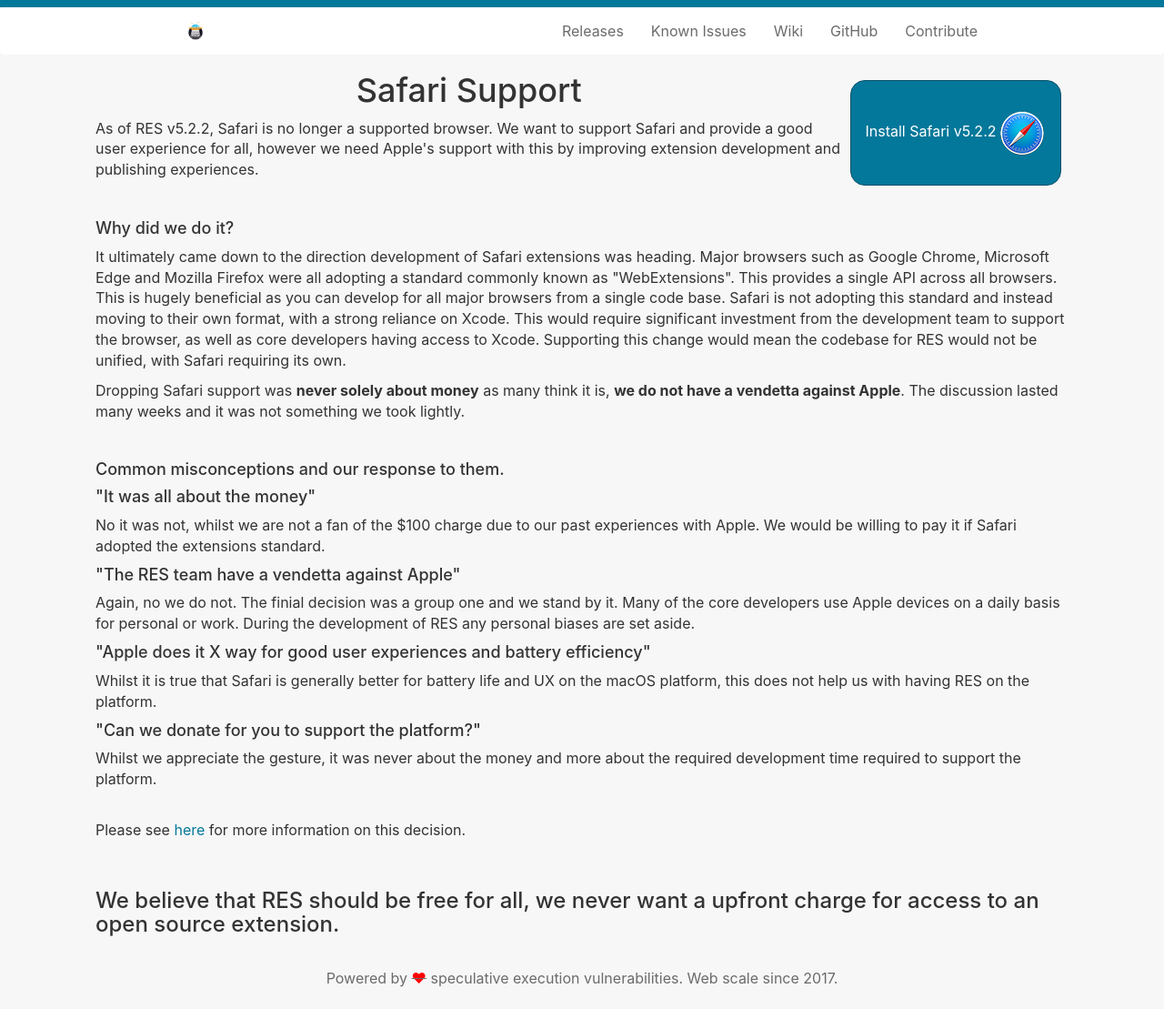
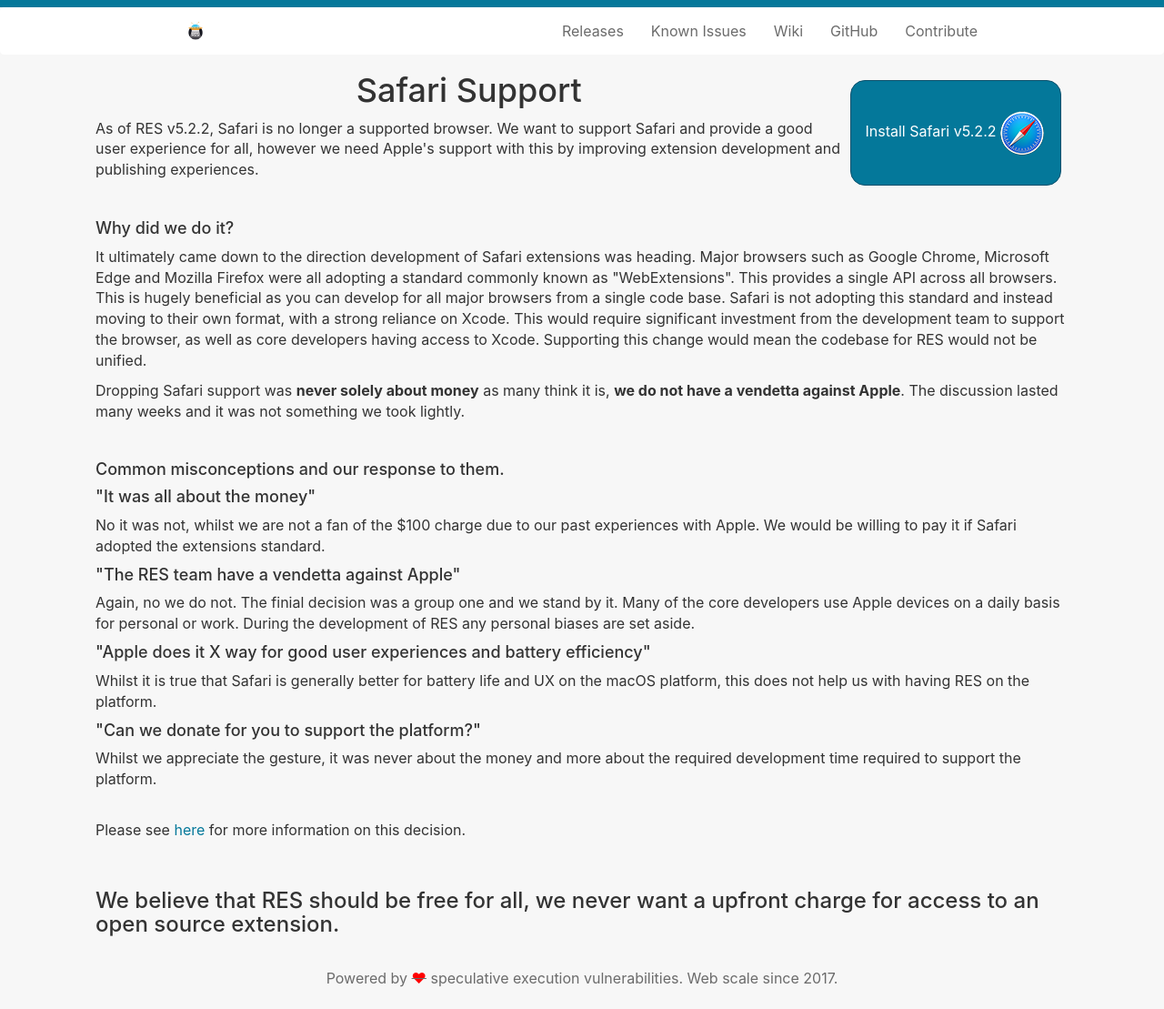
Before and after one commit to Reddit-Enhancement-Suite/Reddit-Enhancement-Suite.github.io, a Jekyll site: the page built from safari.html, in a window 1280 px wide. Shown: the whole page at 91% size. Built offline with Jekyll 4.4.1, drawn with Linux system fonts in a browser that asks for light colours.

Commit message:
Update safari.html

```diff
--- a/safari.html
+++ b/safari.html
@@ -13,7 +13,7 @@
 
 <h4>Why did we do it?</h4>
 
-<p>It ultimately came down to the direction development of Safari extensions was heading. Major browsers such as Google Chrome, Microsoft Edge and Mozilla Firefox were all adopting a standard commonly known as "WebExtensions". This provides a single API across all browsers. This is hugely beneficial as you can develop for all major browsers from a single code base. Safari is not adopting this standard and instead moving to their own format, with a strong reliance on Xcode. This would require significant investment from the development team to support the browser, as well as core developers having access to Xcode. Supporting this change would mean the codebase for RES would not be unified, with Safari requiring its own.</p>
+<p>It ultimately came down to the direction development of Safari extensions was heading. Major browsers such as Google Chrome, Microsoft Edge and Mozilla Firefox were all adopting a standard commonly known as "WebExtensions". This provides a single API across all browsers. This is hugely beneficial as you can develop for all major browsers from a single code base. Safari is not adopting this standard and instead moving to their own format, with a strong reliance on Xcode. This would require significant investment from the development team to support the browser, as well as core developers having access to Xcode. Supporting this change would mean the codebase for RES would not be unified.</p>
 
 <p>Dropping Safari support was <strong>never solely about money</strong> as many think it is, <strong>we do not have a vendetta against Apple</strong>. The discussion lasted many weeks and it was not something we took lightly.</p>
 
```
